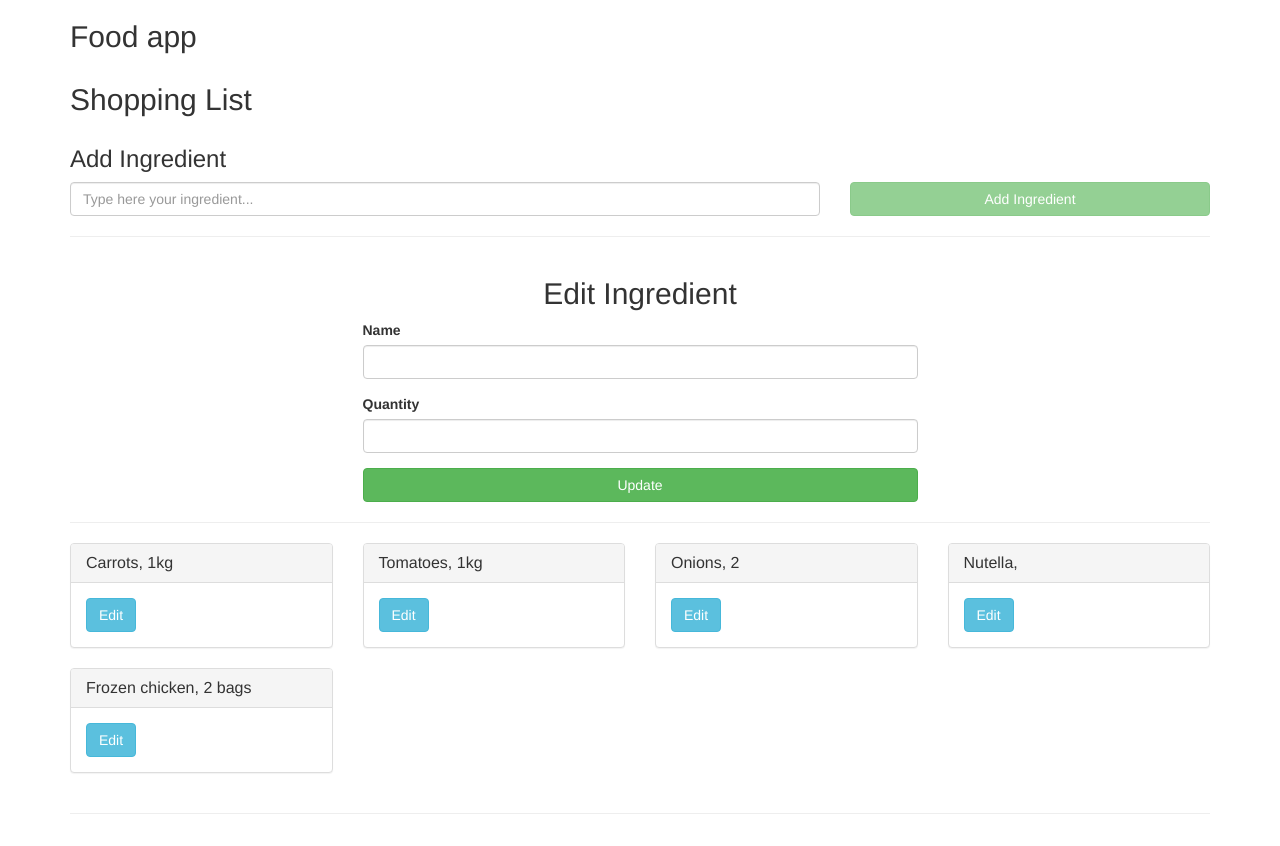
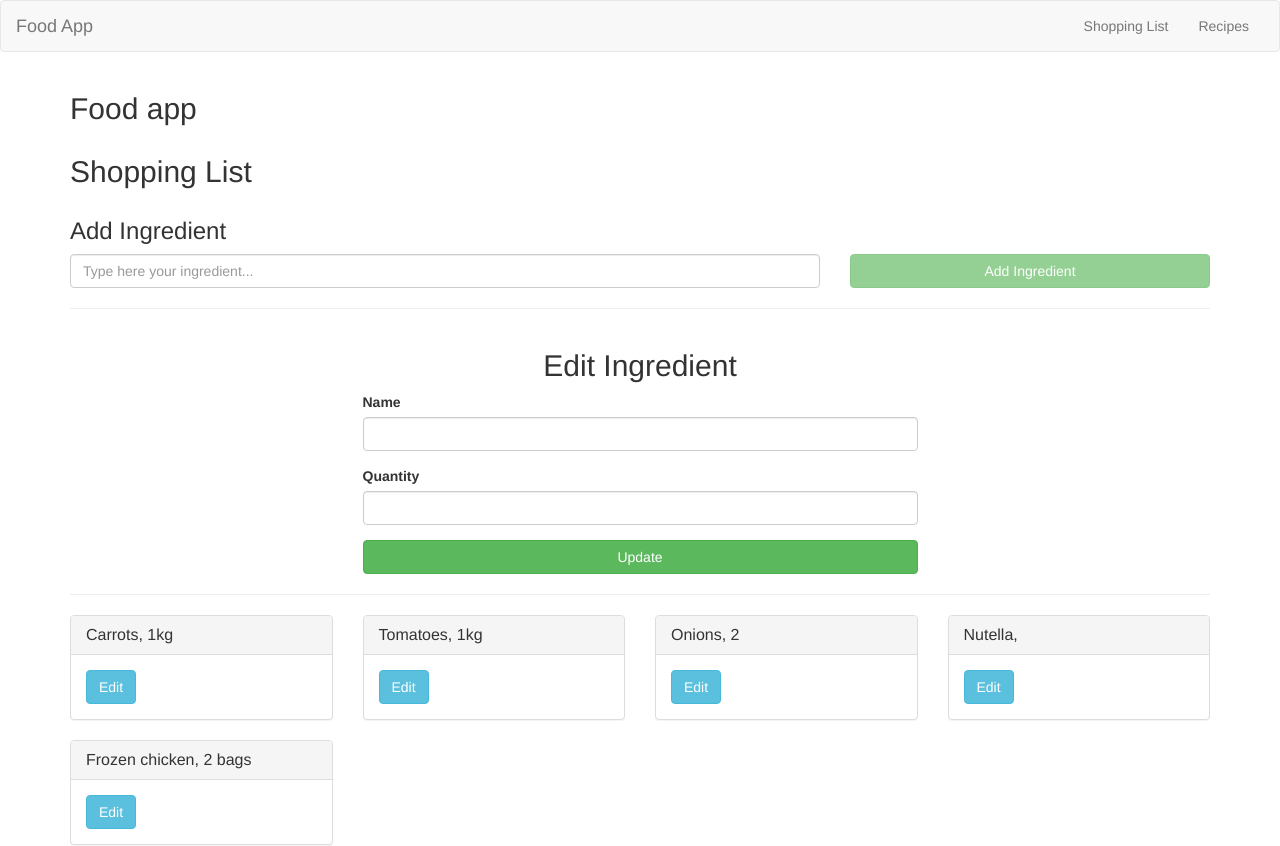
Before and after one commit to tontonialberto/angular-course-recipebook, an Angular app: page / in a window 1280 px wide. Shown: the top 846 px of the page. Built offline with nearby package versions, Linux system fonts and the light colour scheme.

Commit message:
Add navbar component

```diff
--- a/src/app/app.component.html
+++ b/src/app/app.component.html
@@ -1,3 +1,4 @@
+<app-header></app-header>
 <div class="container">
     <h2>Food app</h2>
     <app-shopping-list></app-shopping-list>
--- a/src/app/app.module.ts
+++ b/src/app/app.module.ts
@@ -7,13 +7,15 @@ import { AppComponent } from './app.component';
 import { ShoppingListComponent } from './shopping-list/shopping-list.component';
 import { IngredientEditComponent } from './ingredient-edit/ingredient-edit.component';
 import { RecipeListComponent } from './recipe-list/recipe-list.component';
+import { HeaderComponent } from './header/header.component';
 
 @NgModule({
   declarations: [
     AppComponent,
     ShoppingListComponent,
     IngredientEditComponent,
-    RecipeListComponent
+    RecipeListComponent,
+    HeaderComponent
   ],
   imports: [
     BrowserModule,
--- /dev/null
+++ b/src/app/header/header.component.html
@@ -0,0 +1,20 @@
+<nav class="navbar navbar-default">
+    <div class="container-fluid">
+        <div class="navbar-header">
+            <button type="button" class="navbar-toggle collapsed" (click)="toggleNavigation()">
+                <span class="sr-only">Toggle navigation</span>
+                <span class="icon-bar"></span>
+                <span class="icon-bar"></span>
+                <span class="icon-bar"></span>
+            </button>
+            <a href="" class="navbar-brand">Food App</a>
+        </div>
+
+        <div class="navbar-collapse" [ngClass]="{'collapse': !showLinks}" id="bs-example-navbar-collapse-1">
+            <ul class="nav navbar-nav navbar-right">
+                <li><a href="#">Shopping List</a></li>
+                <li><a href="#">Recipes</a></li>
+            </ul>
+        </div>
+    </div>
+</nav>
--- /dev/null
+++ b/src/app/header/header.component.ts
@@ -0,0 +1,22 @@
+import { Component, OnInit } from '@angular/core';
+
+@Component({
+  selector: 'app-header',
+  templateUrl: './header.component.html',
+  styleUrls: ['./header.component.css']
+})
+export class HeaderComponent implements OnInit {
+
+  // Used for collapsible navbar on mobile devices.
+  showLinks: boolean = false;
+
+  constructor() { }
+
+  ngOnInit(): void {
+  }
+
+  toggleNavigation(): void {
+    this.showLinks = !this.showLinks;
+  }
+
+}
```
Also changed, not shown: src/app/header/header.component.css (added), 1 other file (tests, documents, lock files or other folders).
